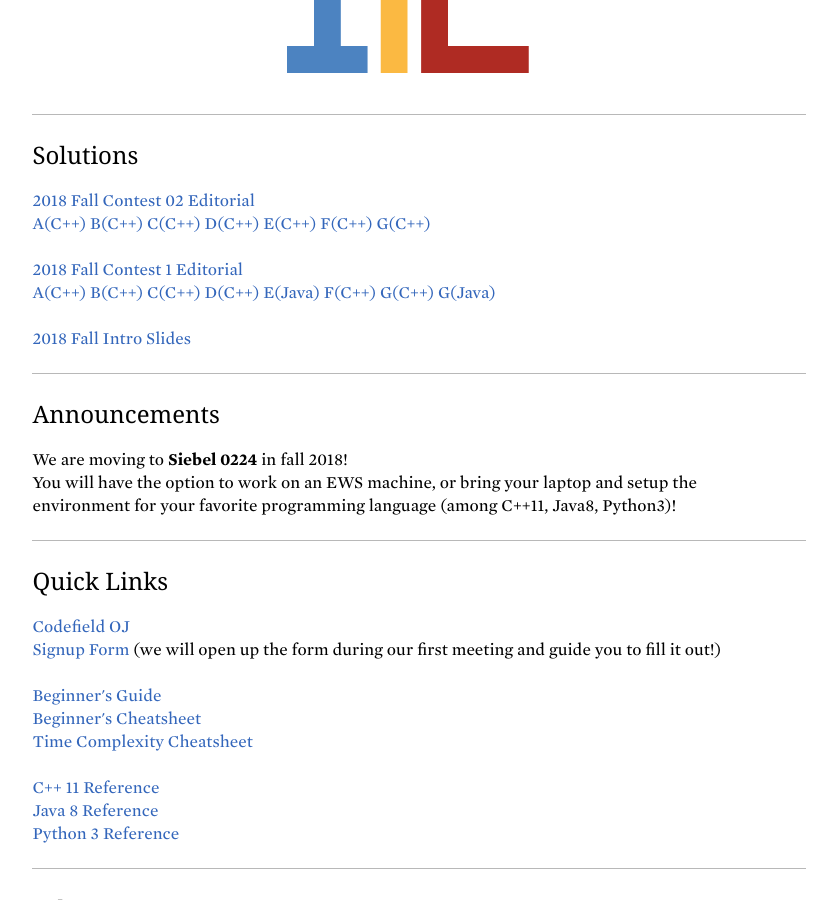
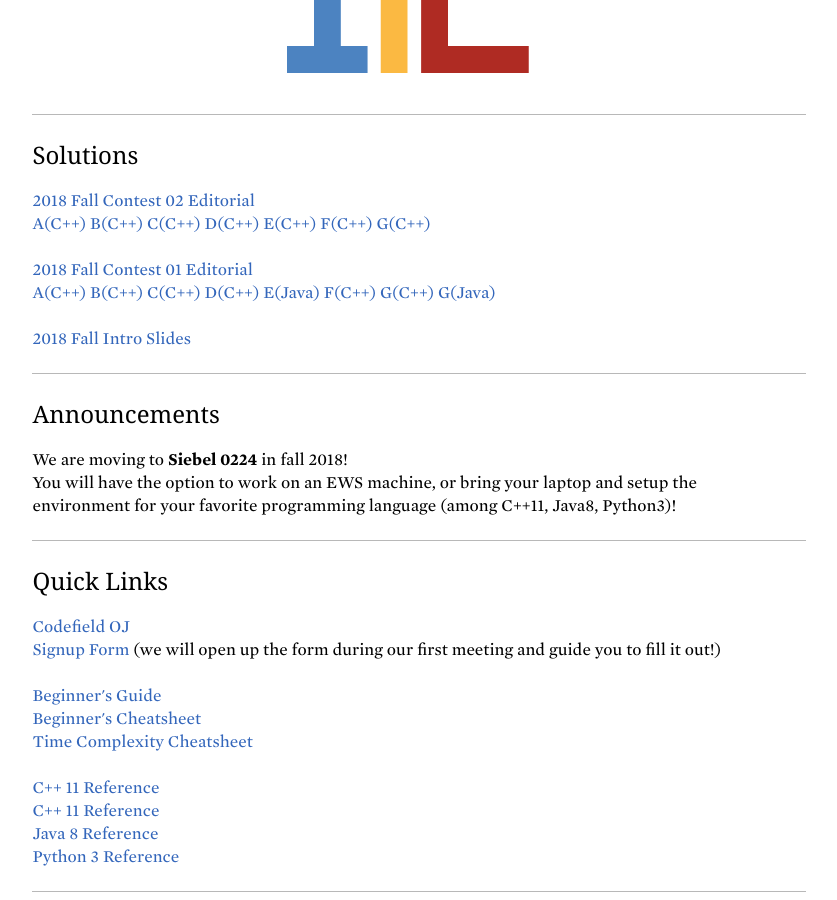
Before and after one commit to acm-uiuc/icpc-website, a Jekyll site: the page built from ipl.html, in a window 1280 px wide and 900 px high, scrolled down 387 px. Shown: the whole window, without its empty margins (221-1058 px from the left). Built offline with Jekyll 4.4.1, drawn with Linux system fonts in a browser that asks for light colours; nearby versions of some CDN libraries; some web fonts are replaced.

Commit message:
Add cplusplus ref

```diff
--- a/ipl.html
+++ b/ipl.html
@@ -22,7 +22,7 @@ title: Illinois Programming League
 	<a href="/assets/ipl/solutions/18fa/contest2/F-uva10608.cpp" target="_blank">F(C++)</a>
 	<a href="/assets/ipl/solutions/18fa/contest2/G-uva11402.cpp" target="_blank">G(C++)</a>
 	<br><br>
-    <a href="https://docs.google.com/presentation/d/1zIFA4WFUFZn-gwM1LQtlRsNnWwoW0fdLyTIyK7GrncU/edit?usp=sharing" target="_blank">2018 Fall Contest 1 Editorial</a><br>
+    <a href="https://docs.google.com/presentation/d/1zIFA4WFUFZn-gwM1LQtlRsNnWwoW0fdLyTIyK7GrncU/edit?usp=sharing" target="_blank">2018 Fall Contest 01 Editorial</a><br>
     <a href="/assets/ipl/solutions/18fa/contest1/A-uva12751.cpp" target="_blank">A(C++)</a>
     <a href="/assets/ipl/solutions/18fa/contest1/B-uva11417.cpp" target="_blank">B(C++)</a>
     <a href="/assets/ipl/solutions/18fa/contest1/C-uva10363.cpp" target="_blank">C(C++)</a>
@@ -50,6 +50,7 @@ title: Illinois Programming League
     <a href="/assets/ipl/cheatsheet.pdf" target="_blank">Beginner's Cheatsheet</a><br>
     <a href="/assets/ipl/complexity.pdf" target="_blank">Time Complexity Cheatsheet</a><br>
     <br>
+    <a href="http://www.cplusplus.com/reference/" target="_blank">C++ 11 Reference</a><br>
     <a href="https://en.cppreference.com/w/" target="_blank">C++ 11 Reference</a><br>
     <a href="https://docs.oracle.com/javase/8/docs/api" target="_blank">Java 8 Reference</a><br>
     <a href="https://docs.python.org" target="_blank">Python 3 Reference</a><br>
@@ -100,6 +101,7 @@ title: Illinois Programming League
         <li><a href="/assets/ipl/guide.pdf" target="_blank">Beginner's Guide</a></li>
         <li><a href="/assets/ipl/cheatsheet.pdf" target="_blank">Beginner's Cheatsheet</a></li>
         <li><a href="/assets/ipl/complexity.pdf" target="_blank">Time Complexity Cheatsheet</a></li>
+        <li><a href="http://www.cplusplus.com/reference/" target="_blank">C++ 11 Reference</a></li>
         <li><a href="https://en.cppreference.com/w/" target="_blank">C++ 11 Reference</a></li>
         <li><a href="https://docs.oracle.com/javase/8/docs/api" target="_blank">Java 8 Reference</a></li>
         <li><a href="https://docs.python.org" target="_blank">Python 3 Reference</a></li>
--- a/tryouts.html
+++ b/tryouts.html
@@ -55,6 +55,7 @@ title: ICPC Regional Tryouts
     During the contest, Internet usage (e.g. Google, Stack Overflow, etc.) is <b>FORBIDDEN</b>, with the following exceptions:
     <ul style="margin-left:2em">
         <li><a href="/assets/domjudge/guide.pdf" target="_blank">Regional Tryouts Guide</a></li>
+        <li><a href="http://www.cplusplus.com/reference/" target="_blank">C++ 11 Reference</a></li>
         <li><a href="https://en.cppreference.com/w/" target="_blank">C++ 11 Reference</a></li>
         <li><a href="https://docs.oracle.com/javase/8/docs/api" target="_blank">Java 8 Reference</a></li>
         <li><a href="https://docs.python.org" target="_blank">Python 3 Reference</a></li>
```
